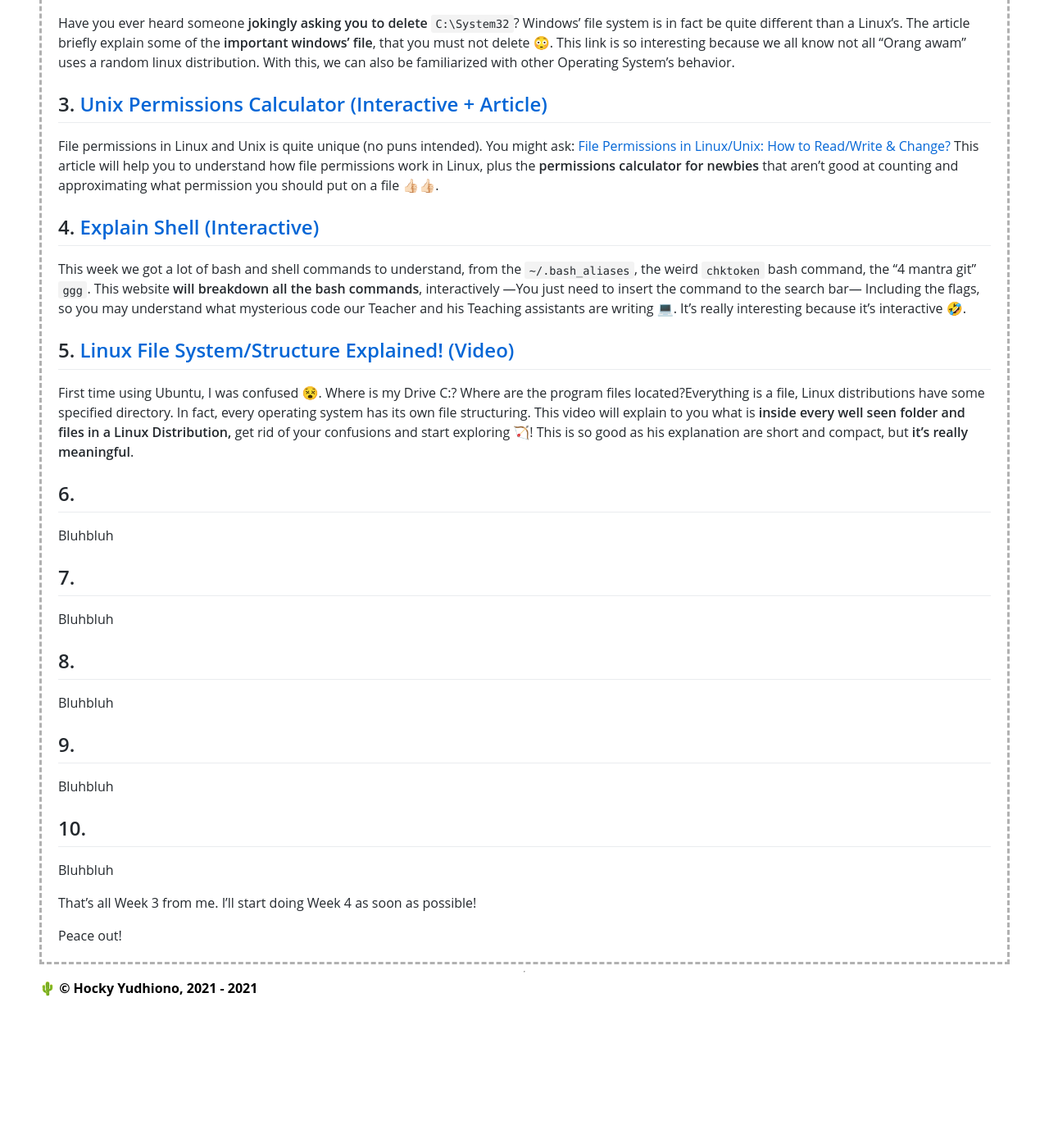
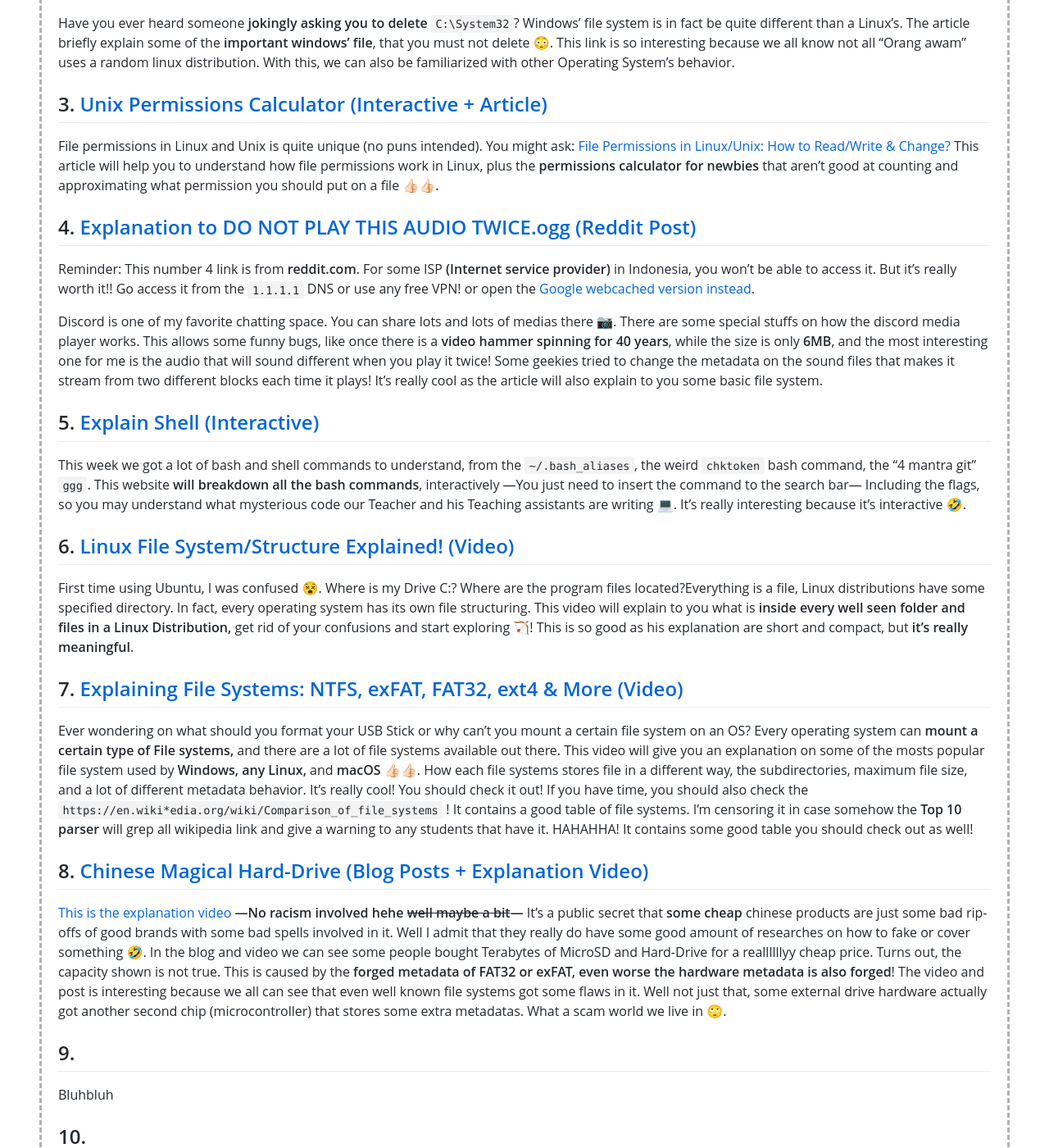
Before and after one commit to Bimabara/os211, a Jekyll site: the page built from w03.md, in a window 1280 px wide and 1400 px high, scrolled down 620 px. Shown: the whole window at 82% size. Built offline with Jekyll 4.4.1, drawn with Linux system fonts in a browser that asks for light colours; our own code applies the rules of GitHub Pages for plain Markdown files; before the commit the page ends 1876 px from its top, so only the background shows below that; some of the changed text lies outside the part shown.

Commit message:
[W03] Add more top 10s

```diff
--- a/w03.md
+++ b/w03.md
@@ -19,25 +19,27 @@ Have you ever heard someone **jokingly asking you to delete** `C:\System32`? Win
 
 File permissions in Linux and Unix is quite unique (no puns intended). You might ask: [File Permissions in Linux/Unix: How to Read/Write & Change?](https://www.guru99.com/file-permissions.html) This article will help you to understand how file permissions work in Linux, plus the **permissions calculator for newbies** that aren't good at counting and approximating what permission you should put on a file 👍🏻👍🏻.
 
-## 4. [Explain Shell (Interactive)](https://explainshell.com/)
+## 4. [Explanation to DO NOT PLAY THIS AUDIO TWICE.ogg (Reddit Post)](https://www.reddit.com/r/discordapp/comments/ksmrqn/explanation_to_do_not_play_this_audio_twiceogg/)
+
+Reminder: This number 4 link is from **reddit.com**. For some ISP **(Internet service provider)** in Indonesia, you won't be able to access it. But it's really worth it!! Go access it from the `1.1.1.1` DNS or use any free VPN! or open the [Google webcached version instead](https://webcache.googleusercontent.com/search?q=cache:0AvWROJKhO0J:https://www.reddit.com/r/discordapp/comments/ksmrqn/explanation_to_do_not_play_this_audio_twiceogg/+&cd=5&hl=en&ct=clnk&gl=id).
+
+Discord is one of my favorite chatting space. You can share lots and lots of medias there 📷. There are some special stuffs on how the discord media player works. This allows some funny bugs, like once there is a **video hammer spinning for 40 years**, while the size is only **6MB**, and the most interesting one for me is the audio that will sound different when you play it twice! Some geekies tried to change the metadata on the sound files that makes it stream from two different blocks each time it plays! It's really cool as the article will also explain to you some basic file system.
+
+## 5. [Explain Shell (Interactive)](https://explainshell.com/)
 
 This week we got a lot of bash and shell commands to understand, from the `~/.bash_aliases`, the weird `chktoken` bash command, the "4 mantra git" `ggg`. This website **will breakdown all the bash commands**, interactively —You just need to insert the command to the search bar— Including the flags, so you may understand what mysterious code our Teacher and his Teaching assistants are writing 💻. It's really interesting because it's interactive 🤣.
 
-## 5. [Linux File System/Structure Explained! (Video)](https://www.youtube.com/watch?v=HbgzrKJvDRw)
+## 6. [Linux File System/Structure Explained! (Video)](https://www.youtube.com/watch?v=HbgzrKJvDRw)
 
 First time using Ubuntu, I was confused 😵. Where is my Drive C:? Where are the program files located?Everything is a file, Linux distributions have some specified directory. In fact, every operating system has its own file structuring. This video will explain to you what is **inside every well seen folder and files in a Linux Distribution,** get rid of your confusions and start exploring 🏹! This is so good as his explanation are short and compact, but **it's really meaningful**.
 
-## 6. []()
+## 7. [Explaining File Systems: NTFS, exFAT, FAT32, ext4 & More (Video)](https://www.youtube.com/watch?v=_h30HBYxtws)
 
-Bluhbluh
+Ever wondering on what should you format your USB Stick or why can't you mount a certain file system on an OS? Every operating system can **mount a certain type of File systems,** and there are a lot of file systems available out there. This video will give you an explanation on some of the mosts popular file system used by **Windows, any Linux,** and **macOS** 👍🏻👍🏻. How each file systems stores file in a different way, the subdirectories, maximum file size, and a lot of different metadata behavior. It's really cool! You should check it out! If you have time, you should also check the `https://en.wiki*edia.org/wiki/Comparison_of_file_systems` ! It contains a good table of file systems. I'm censoring it in case somehow the **Top 10 parser** will grep all wikipedia link and give a warning to any students that have it. HAHAHHA! It contains some good table you should check out as well!
 
-## 7. []()
+## 8. [Chinese Magical Hard-Drive (Blog Posts + Explanation Video)](https://www.jitbit.com/alexblog/198-chinese-magical-hard-drive/)
 
-Bluhbluh
-
-## 8. []()
-
-Bluhbluh
+[This is the explanation video](https://www.youtube.com/watch?v=J-D6tYBX8vE) **—No racism involved hehe <strike>well maybe a bit</strike>—** It's a public secret that **some cheap** chinese products are just some bad rip-offs of good brands with some bad spells involved in it. Well I admit that they really do have some good amount of researches on how to fake or cover something 🤣. In the blog and video we can see some people bought Terabytes of MicroSD and Hard-Drive for a reallllllyy cheap price. Turns out, the capacity shown is not true. This is caused by the **forged metadata of FAT32 or exFAT, even worse the hardware metadata is also forged**! The video and post is interesting because we all can see that even well known file systems got some flaws in it. Well not just that, some external drive hardware actually got another second chip (microcontroller) that stores some extra metadatas. What a scam world we live in 🙄.
 
 ## 9. []()
 
@@ -45,7 +47,7 @@ Bluhbluh
 
 ## 10. []()
 
-Bluhbluh
+Windows file system comparison
 
 That's all Week 3 from me. I'll start doing Week 4 as soon as possible!
 
```
